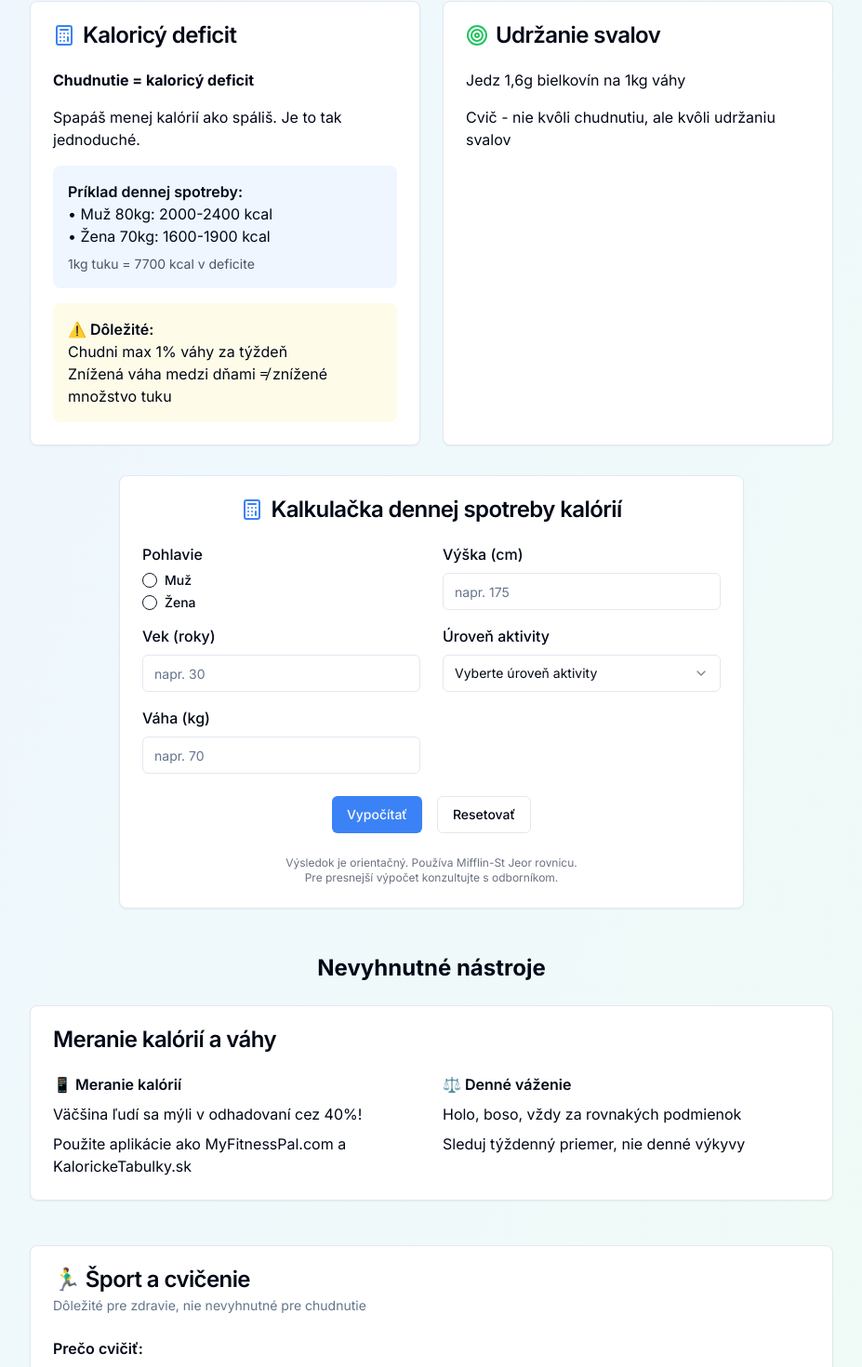
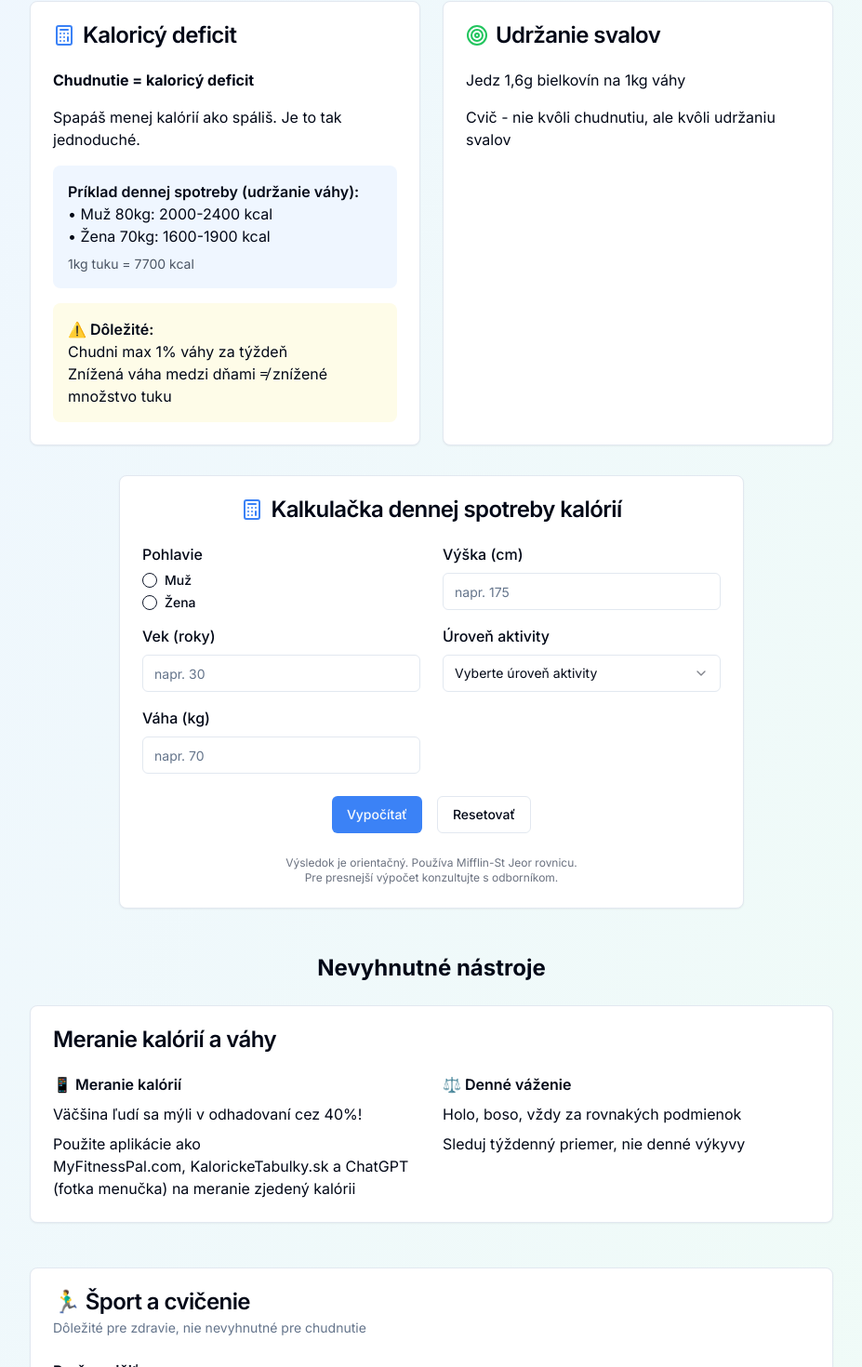
Before and after one commit to Luxqs/slimzyo, a React (Vite) app: page / in a window 1280 px wide. Shown: the part 384-1854 px from the top of the page at 93% size, without its empty margins (176-1103 px from the left). Built offline with nearby package versions, Linux system fonts and the light colour scheme.

Commit message:
Visual edit in Lovable
Edited UI in Lovable

```diff
--- a/src/pages/Index.tsx
+++ b/src/pages/Index.tsx
@@ -49,10 +49,10 @@ const Index = () => {
                 <p className="mb-4"><strong>Chudnutie = kaloricý deficit</strong></p>
                 <p>Spapáš menej kalórií ako spáliš. Je to tak jednoduché.</p>
                 <div className="mt-4 p-4 bg-blue-50 rounded-lg">
-                  <p className="font-semibold">Príklad dennej spotreby:</p>
+                  <p className="font-semibold">Príklad dennej spotreby (udržanie váhy):</p>
                   <p>• Muž 80kg: 2000-2400 kcal</p>
                   <p>• Žena 70kg: 1600-1900 kcal</p>
-                  <p className="mt-2 text-sm text-gray-600">1kg tuku = 7700 kcal v deficite</p>
+                  <p className="mt-2 text-sm text-gray-600">1kg tuku = 7700 kcal</p>
                 </div>
                 <div className="mt-4 p-4 bg-yellow-50 rounded-lg">
                   <p className="font-semibold">⚠️ Dôležité:</p>
@@ -95,7 +95,7 @@ const Index = () => {
                 <div>
                   <h4 className="font-semibold mb-2">📱 Meranie kalórií</h4>
                   <p>Väčšina ľudí sa mýli v odhadovaní cez 40%!</p>
-                  <p className="mt-2">Použite aplikácie ako MyFitnessPal.com a KalorickeTabulky.sk</p>
+                  <p className="mt-2">Použite aplikácie ako  MyFitnessPal.com, KalorickeTabulky.sk a ChatGPT (fotka menučka) na meranie zjedený kalórii</p>
                 </div>
                 <div>
                   <h4 className="font-semibold mb-2">⚖️ Denné váženie</h4>
```
